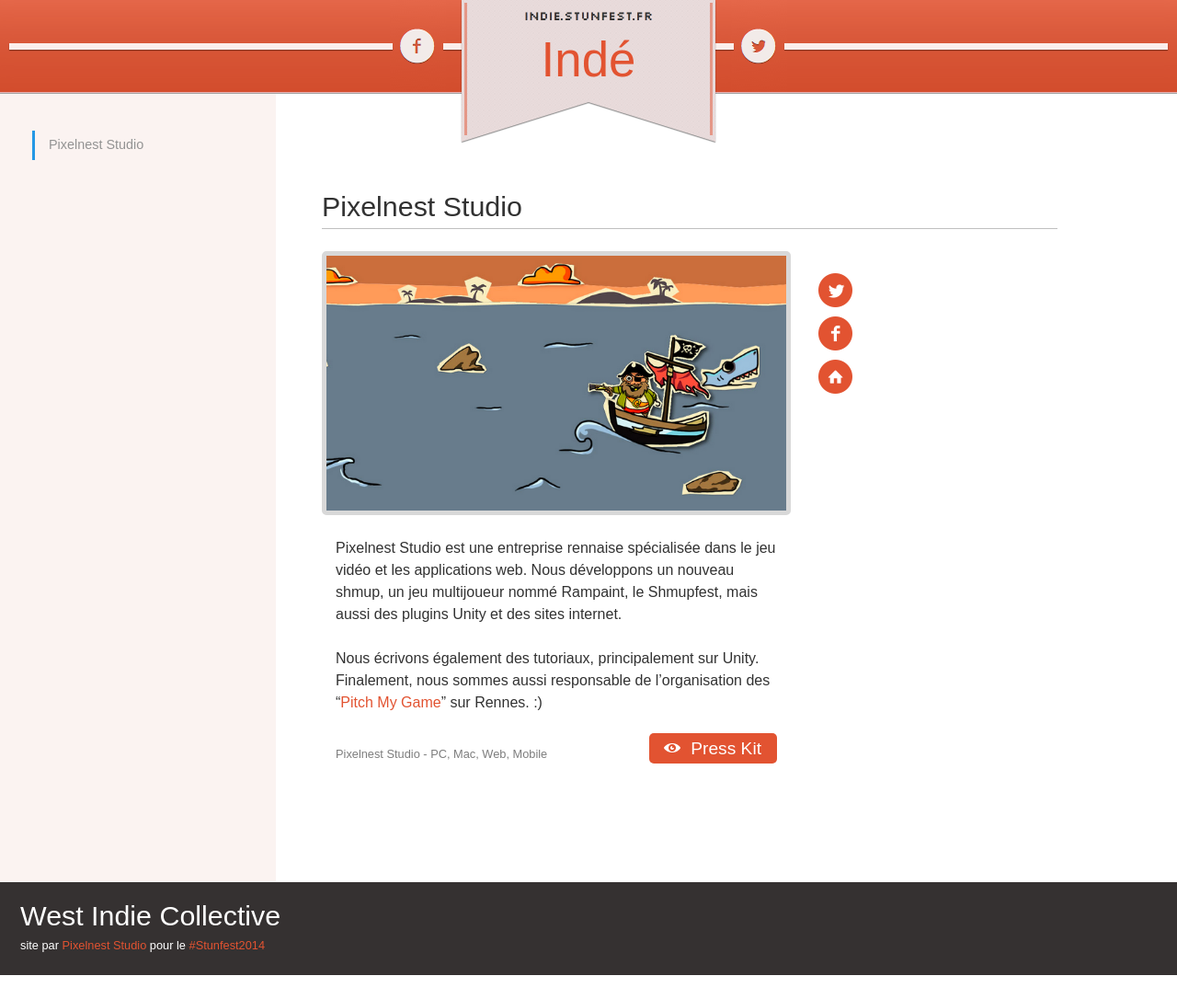
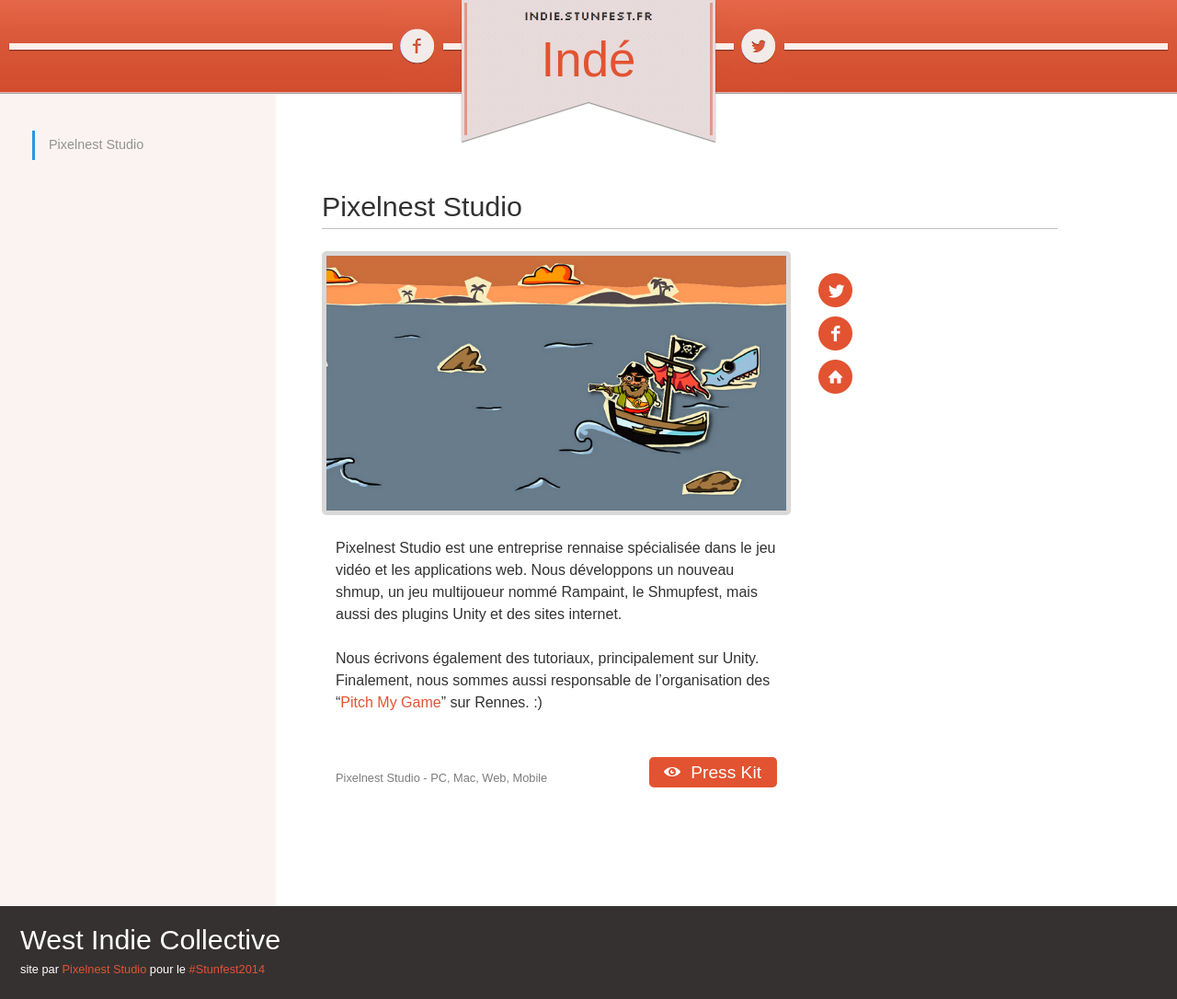
Before and after one commit to westindiecollective/stunfest-indie.github.io, a Jekyll site: the page built from index.html, in a window 1280 px wide. Shown: the whole page at 92% size. Built offline with Jekyll 4.4.1, drawn with Linux system fonts in a browser that asks for light colours; nearby versions of some CDN libraries; some web fonts are replaced; Markdown is read by kramdown in place of the engine named in the settings; the list of posts is cut into pages by our own code; before the commit the page ends 1060 px from its top, so only the background shows below that.

Commit message:
Card content: increase margin.

```diff
--- a/_sources/_app.scss
+++ b/_sources/_app.scss
@@ -197,7 +197,7 @@
 }
 
 .card__content {
-  margin-bottom: $default-spacing;
+  margin-bottom: 50px;
 }
 
 .card__text,
--- a/static/styles/indie.css
+++ b/static/styles/indie.css
@@ -305,7 +305,7 @@
     max-width: 500px; }
 
 .card__content {
-  margin-bottom: 24px; }
+  margin-bottom: 50px; }
 
 .card__text,
 .card__footer {
```
